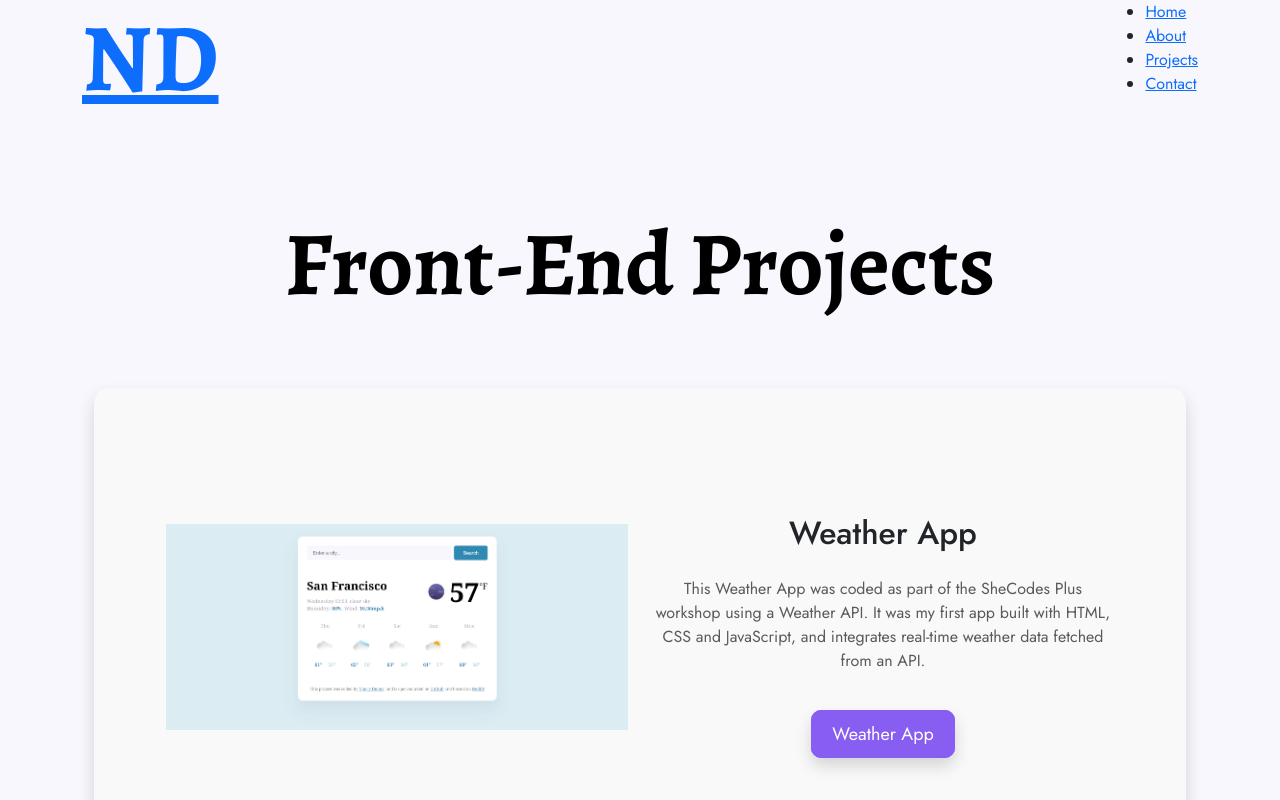
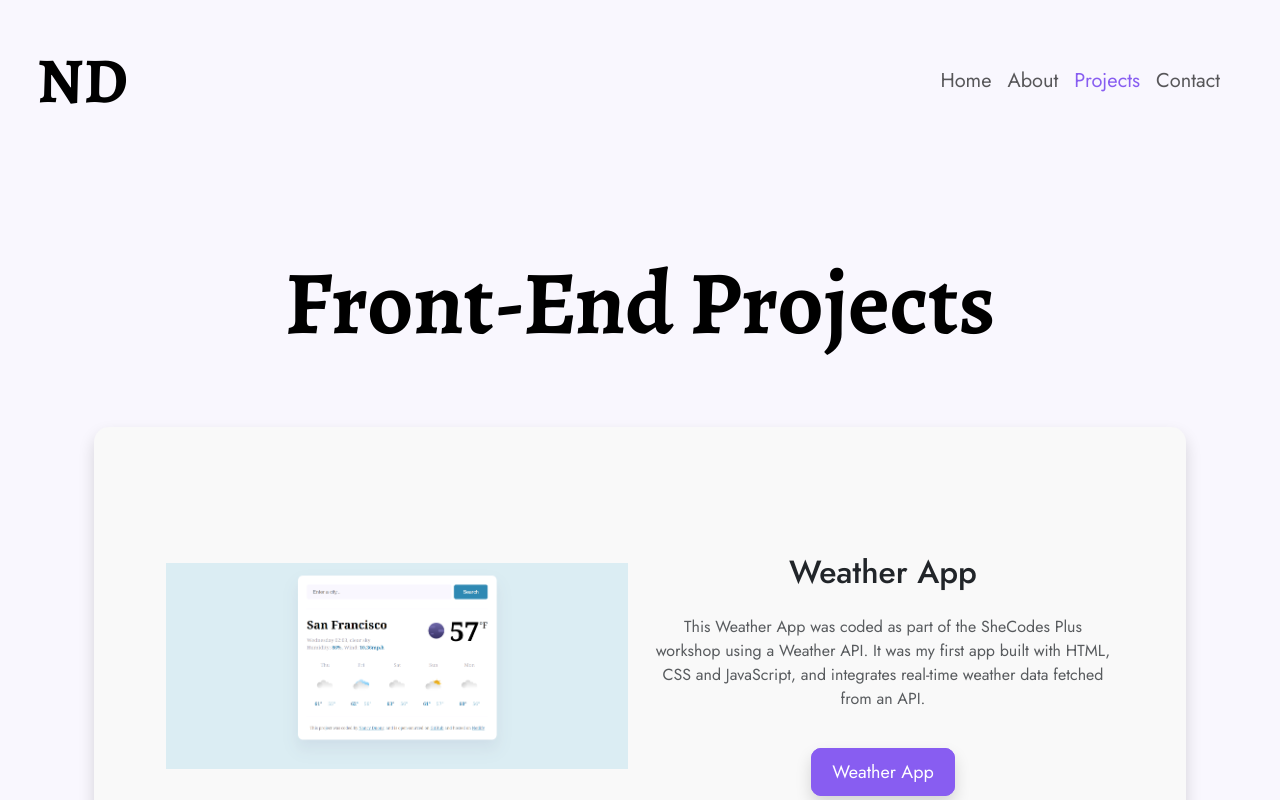
Before and after one commit to nanceed/nancyd-portfolio, a plain HTML site: page projects.html in a window 1280 px wide. Shown: the top 800 px of the page. Drawn offline with nearby package versions, Linux system fonts and the light colour scheme.

Commit message:
Changed navbar to about.html, projects.html, contact.html

```diff
--- a/projects.html
+++ b/projects.html
@@ -22,27 +22,26 @@
     <title>Document</title>
 </head>
 <body class="background-color">
-  <div class="nav-bar container">
-    <nav class="d-flex justify-content-between">
-      <h1>
-        <a href="/" class="nav-bar-brand logo">ND</a>
-      </h1>
-      <ul>
-        <li>
-          <a href="/">Home</a>
-        </li>
-        <li>
-          <a href="/about.html"> About</a>
-        </li>
-        <li class="active">
-          <a href="/projects.html"> Projects</a>
-        </li>
-        <li>
-          <a href="/contact.html"> Contact</a>
-        </li>
-      </ul>
-  </div>
+  <nav class="navbar navbar-expand-lg">
+    <div class="container-fluid background-color">
+      <a class="navbar-brand" href="/">ND</a>
+      <button class="navbar-toggler" type="button" data-bs-toggle="collapse" data-bs-target="#navbarNav"
+        aria-controls="navbarNav" aria-expanded="false" aria-label="Toggle navigation">
+        <span class="navbar-toggler-icon"></span>
+      </button>
+      <div class="collapse navbar-collapse justify-content-end" id="navbarNav">
+        <div class="navbar-nav">
+          <a class="nav-link" aria-current="page" href="/">Home</a>
+          <a class="nav-link" href="/about.html">About</a>
+          <a class="nav-link active" href="/projects.html">Projects</a>
+          <a class="nav-link" href="/contact.html">Contact</a>
+        </div>
+      </div>
+    </div>
   </nav>
+
+
+
     <div class="head-section text-center">
       <h1 class="mb-5">Front-end projects</h1>
       <div class="container">
```
Also changed, not shown: about.html (+17 -20 lines), contact.html (+17 -20 lines), index.html (+1 -5 lines).
